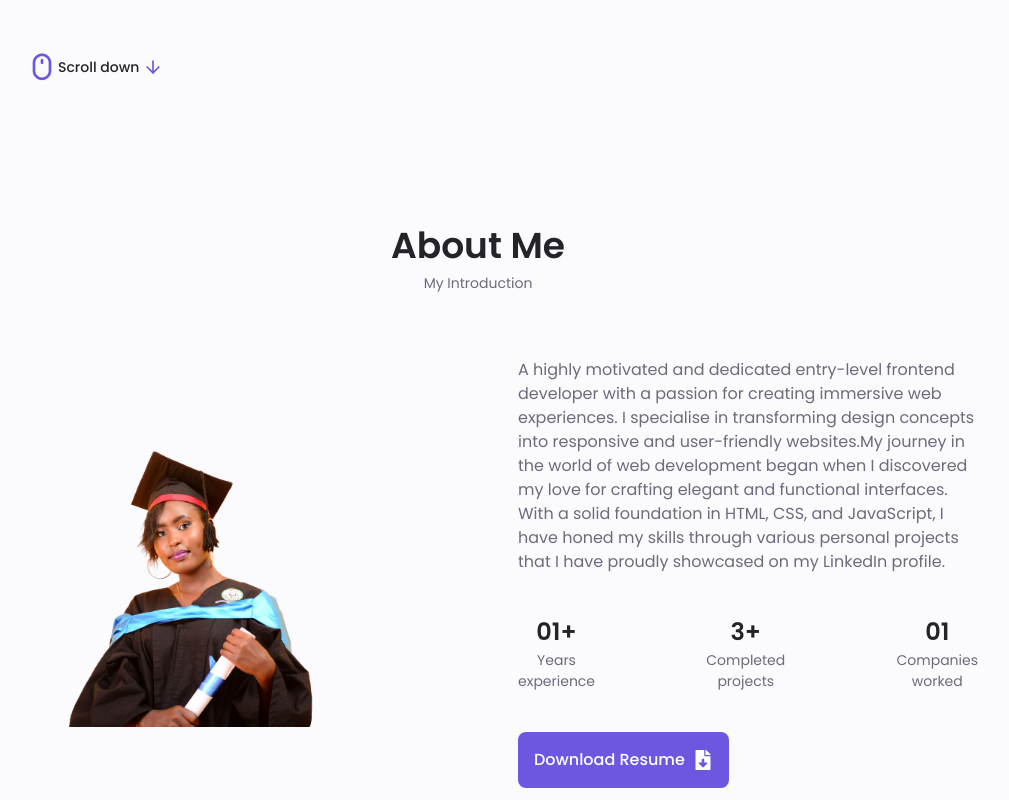
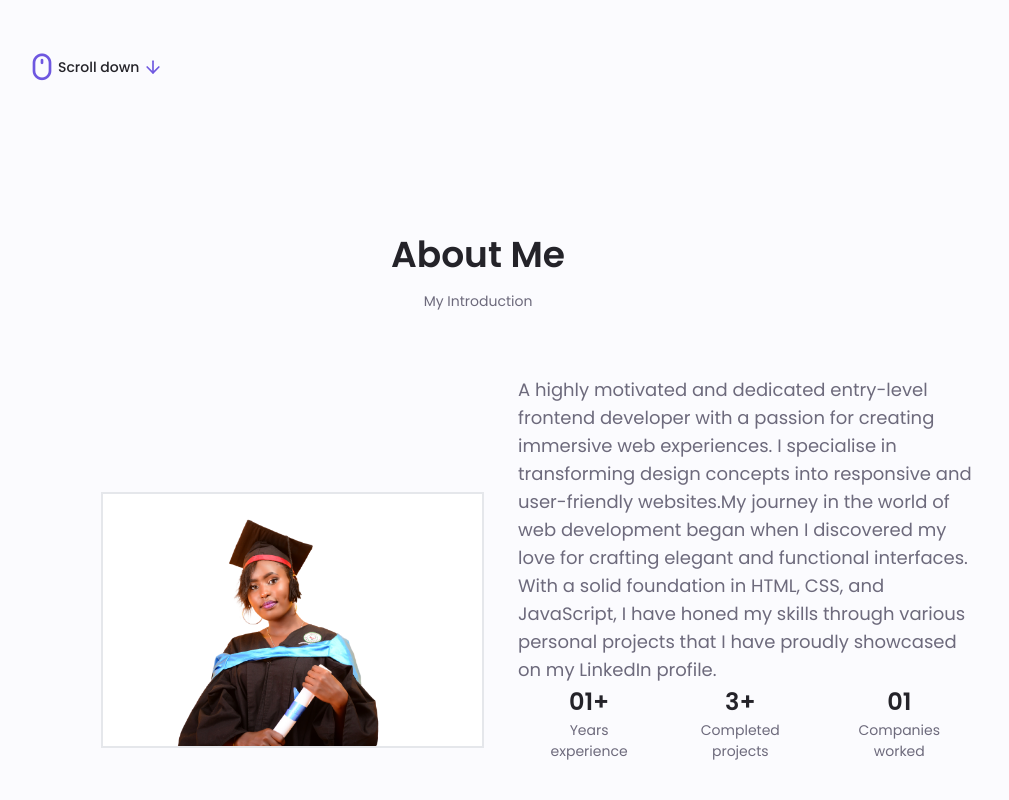
Before and after one commit to naomirono/Portfolio_Website, a React (Vite) app in the folder client/: page / in a window 1280 px wide. Shown: the part 520-1320 px from the top of the page, without its empty margins (162-1171 px from the left). Built offline with nearby package versions, Linux system fonts and the light colour scheme.

Commit message:
Edit the about code to include a background to the image div

```diff
--- a/client/src/components/About.jsx
+++ b/client/src/components/About.jsx
@@ -1,43 +1,65 @@
 import React from 'react';
 import { FaFileDownload } from 'react-icons/fa';
+import Image from '../assets/IMG_7072.png';
 
-function About() {
+const About = () => {
   return (
-    <section className="about section" id="about">
-      <h2 className="section_title">About Me</h2>
-      <span className="section_subtitle">My Introduction</span>
-      <div className="about_container container grid">
-        <img src="src/assets/IMG_7072.png" alt="" className="about_img" />
-        <div className="about_data">
-          <p className="about_description">A highly motivated and dedicated entry-level frontend developer with a passion for creating immersive web experiences. I specialise in transforming design concepts into responsive and user-friendly websites.My journey in the world of web development began when I discovered my love for crafting elegant and functional interfaces. With a solid foundation in HTML, CSS, and JavaScript, I have honed my skills through various personal projects that I have proudly showcased on my LinkedIn profile.</p>
+    <section id="about" className="py-14 md:py-20 max-w-[1100px] mx-auto">
+      <div className="container mx-auto md:my-8 md:px-4 lg:px-0 px-4">
+      <h2 className="text-4xl font-bold mb-4 text-center">About Me</h2>
+            <span className="section_subtitle block mb-6 text-center">My Introduction</span>
+        <div className="flex flex-col md:flex-row items-center justify-center">
+          <div className="md:w-1/2 pb-36">
+            <div className="relative">
+            <div
+                className="w-full h-[250px] md:max-w-md about_div"
+              />
 
-          <div className="about_info">
-            <div>
+              <img
+                src={Image}
+                alt="Image"
+                className="w-full md:w-5/6 absolute bottom-0 right-0 md:mr-[-10%] md:mb-[-17%] border border-2 bg-white"
+              />
+            </div>
+          </div>
+          <div className="md:w-1/2 mt-8 md:mt-0 md:ml-20">
+
+            <p className="text-lg">
+              A highly motivated and dedicated entry-level frontend developer with a passion for creating immersive web experiences. I specialise in transforming design concepts into responsive and user-friendly websites.My journey in the world of web development began when I discovered my love for crafting elegant and functional interfaces. With a solid foundation in HTML, CSS, and JavaScript, I have honed my skills through various personal projects that I have proudly showcased on my LinkedIn profile.
+            </p>
+
+            <div className="about_info flex justify-center mb-6">
+              <div className="text-center mx-4">
                 <span className="about_info-title">01+</span>
-              <span className="about_info-name">Years <br /> experience</span>
+                <span className="about_info-name block">Years experience</span>
               </div>
 
-            <div>
+              <div className="text-center mx-4">
                 <span className="about_info-title">3+</span>
-              <span className="about_info-name">Completed <br /> projects</span>
+                <span className="about_info-name block">Completed projects</span>
               </div>
 
-            <div>
+              <div className="text-center mx-4">
                 <span className="about_info-title">01</span>
-              <span className="about_info-name">Companies <br /> worked</span>
+                <span className="about_info-name block">Companies worked</span>
               </div>
             </div>
 
-          <div className="about_buttons">
-            <a href="https://neyoportfolio.s3.eu-north-1.amazonaws.com/Naomi+Cherotich+.pdf" download="" className="button button--flex">
+            <div className="about_buttons text-center">
+              <a
+                href="https://neyoportfolio.s3.eu-north-1.amazonaws.com/Naomi+Cherotich+.pdf"
+                download=""
+                className="button button--flex"
+              >
                 Download Resume
-              <FaFileDownload className="button_icon" />
+                <FaFileDownload className="button_icon ml-2" />
               </a>
+            </div>
           </div>
         </div>
       </div>
     </section>
   );
-}
+};
 
 export default About;
```
Lines whose indentation alone changed are shown as unchanged.
